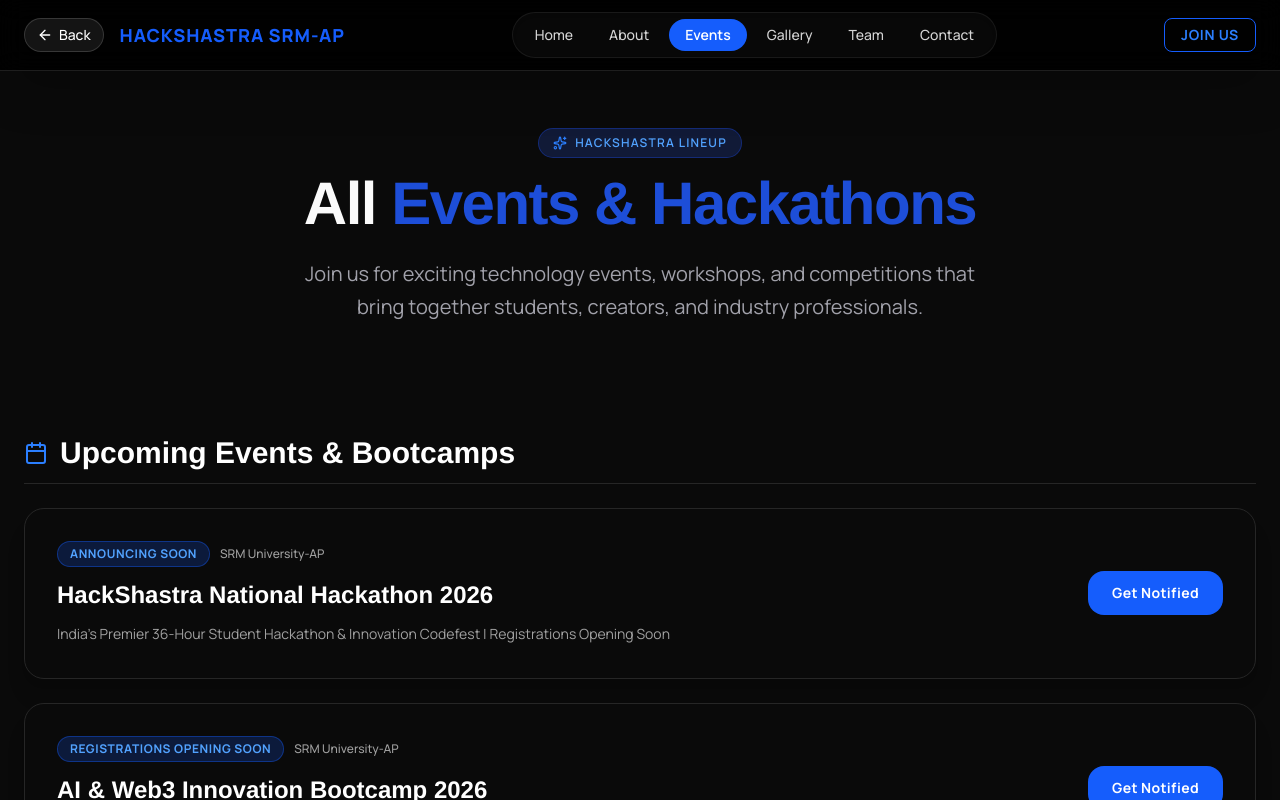
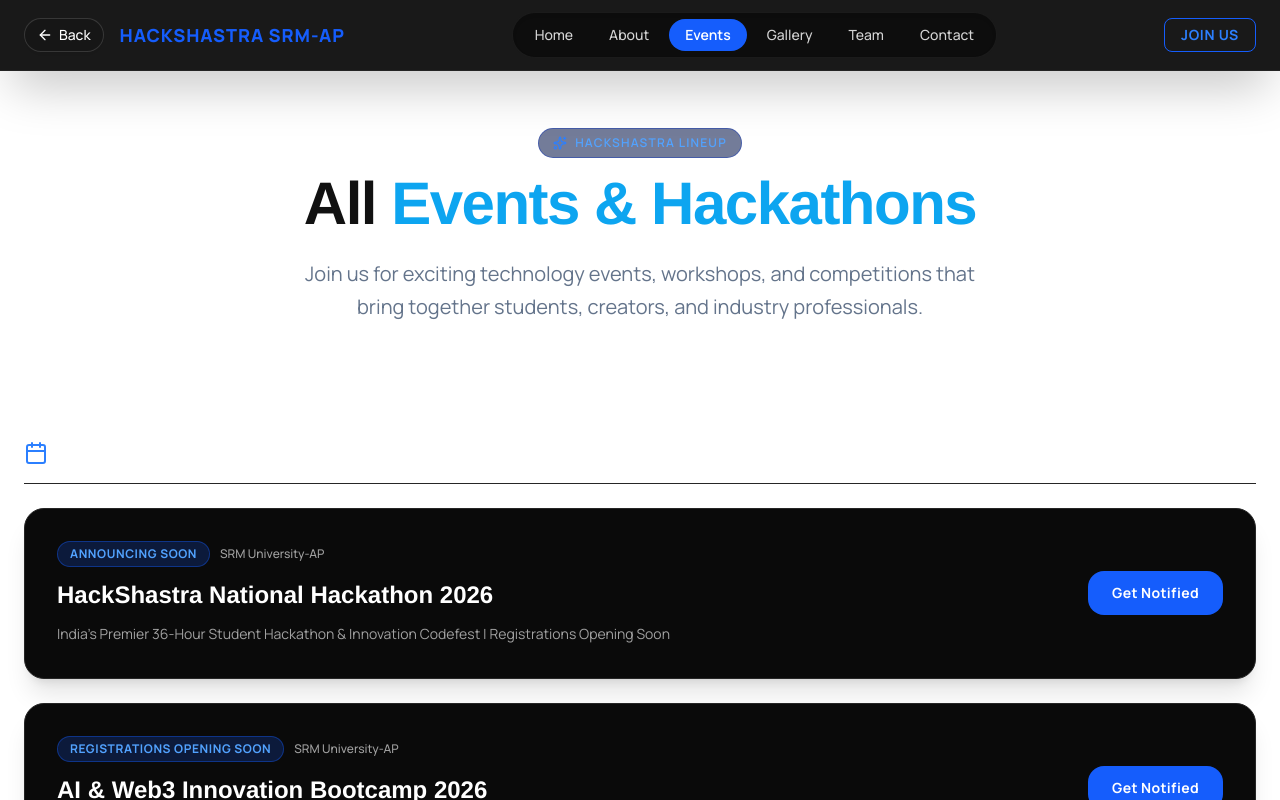
Before and after one commit to HackShastra-SRMAP/hackshastra-website, a React (Vite) app: page /events in a window 1280 px wide. Shown: the top 800 px of the page. Built offline with nearby package versions, Linux system fonts and the light colour scheme.

Commit message:
Updated till the background

```diff
--- a/src/components/ui/GooeyButton.css
+++ b/src/components/ui/GooeyButton.css
@@ -34,7 +34,7 @@
 }
 
 .gooey-button__blobs div {
-  background-color: #990000;
+  background-color: #1c13c2;
   width: 34%;
   height: 100%;
   border-radius: 100%;
@@ -58,8 +58,8 @@
 }
 
 .gooey-button:hover {
-  color: #fff;
-  border-color: #990000;
+  color: #cdd5e0;
+  border-color: #2313cc;
 }
 
 .gooey-button:hover .gooey-button__blobs div {
--- a/src/index.css
+++ b/src/index.css
@@ -48,27 +48,27 @@
   --color-ring: var(--ring);
 }
 
-/* Dark theme by default */
+/* Light theme */
 :root {
   --radius: 0.75rem;
-  --background: #0a0a0a;
-  --foreground: #fafafa;
-  --card: #111111;
-  --card-foreground: #fafafa;
-  --popover: #111111;
-  --popover-foreground: #fafafa;
-  --primary:  #1d4ed8;
+  --background: #ffffff;
+  --foreground: #111111;
+  --card: #ffffff;
+  --card-foreground: #111111;
+  --popover: #ffffff;
+  --popover-foreground: #111111;
+  --primary: #0da5f0;
   --primary-foreground: #ffffff;
-  --secondary: #1a1a1a;
-  --secondary-foreground: #fafafa;
-  --muted: #1a1a1a;
-  --muted-foreground: #a1a1aa;
-  --accent: #1a1a1a;
-  --accent-foreground: #fafafa;
-  --destructive:  #1d4ed8;
-  --border: #262626;
-  --input: #262626;
-  --ring: #1d4ed8;
+  --secondary: #f1f5f9;
+  --secondary-foreground: #111111;
+  --muted: #f1f5f9;
+  --muted-foreground: #64748b;
+  --accent: #e0f2fe;
+  --accent-foreground: #0da5f0;
+  --destructive: #ef4444;
+  --border: #e2e8f0;
+  --input: #e2e8f0;
+  --ring: #0da5f0;
 }
 
 @layer base {
@@ -101,12 +101,12 @@
 
 /* Gradient text */
 .gradient-text {
-  color: #1d4ed8;
+  color: #0DA5F0;
 }
 
 /* Deep Crimson blue text */
 .fire-text {
-  color: #1d4ed8;
+  color: #0DA5F0;
   font-family: var(--font-heading);
 }
 
@@ -132,13 +132,17 @@
   background: #0a0a0a;
 }
 
+::-webkit-scrollbar-track {
+  background: #f1f5f9;
+}
+
 ::-webkit-scrollbar-thumb {
-  background: #333;
+  background: #cbd5e1;
   border-radius: 4px;
 }
 
 ::-webkit-scrollbar-thumb:hover {
-  background: #444;
+  background: #3a6fb9;
 }
 
 /* Custom image positioning for team members */
```
Also changed, not shown: src/assets/download.png.
